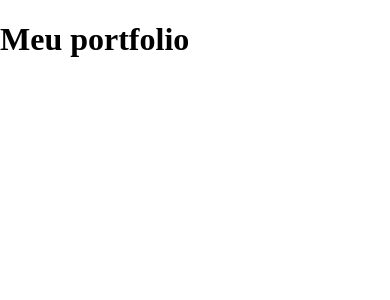
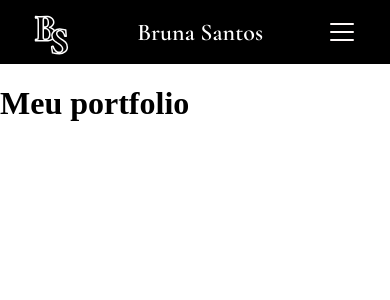
Before and after one commit to BRxBS/Portfolio, a React (Vite) app: page / in a window 390 px wide. Shown: the top 300 px of the page. Built offline with nearby package versions, Linux system fonts and the light colour scheme.

Commit message:
mobile-header

```diff
--- a/src/components/header/index.tsx
+++ b/src/components/header/index.tsx
@@ -1,11 +1,16 @@
-import React from "react";
+import "./styles.scss"
+import icon from '../../../public/icon.svg'
+import { List } from "phosphor-react"
 
 export function Header(){
 
 
     return(
-        <div>
+        <header>
+            <img src={icon} alt="icon" />
+            <h2>Bruna Santos</h2>
+            <List size={32} color="#fffafa" />
 
-        </div>
+        </header>
     )
 }
--- /dev/null
+++ b/src/components/header/styles.scss
@@ -0,0 +1,19 @@
+header{
+    background-color: #000000;
+    display: flex;
+    align-items: center;
+    justify-content: space-around;
+    width: 100%;
+    height: 4rem;
+    color: white;
+
+    img{
+        height: 4rem;
+
+    }
+
+    h2{
+        font-family: 'Cormorant Garamond', serif;
+    }
+
+}
```
Also changed, not shown: public/icon.svg (added).
